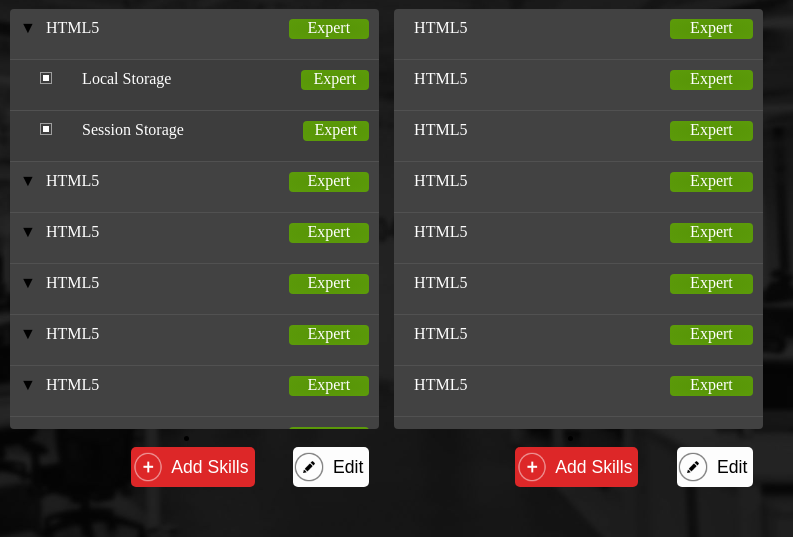
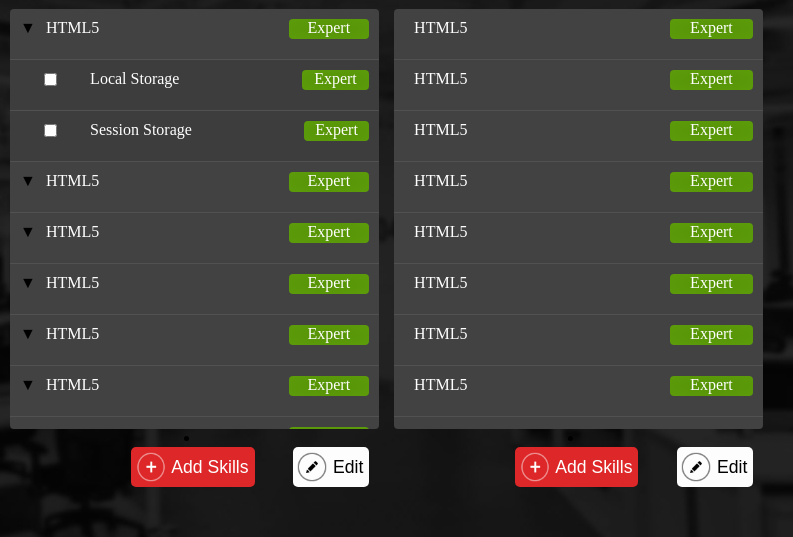
Before and after one commit to ISHU999/myworkpractice, a plain HTML site: page HTML/profile.html in a window 1280 px wide. Both pictures are taken after a click on the button "Show Dropdown". Shown: the part 186-723 px from the top of the page, 389-1182 px from the left. Drawn offline with Linux system fonts and the light colour scheme.

Commit message:
buttons updated

```diff
--- a/CSS/global.css
+++ b/CSS/global.css
@@ -13,11 +13,12 @@ header{
 	 background-image: -moz-linear-gradient( 90deg, rgb(238,238,238) 0%, rgb(255,255,255) 100%);
      background-image: -webkit-linear-gradient( 90deg, rgb(238,238,238) 0%, rgb(255,255,255) 100%);
      background-image: -ms-linear-gradient( 90deg, rgb(238,238,238) 0%, rgb(255,255,255) 100%);
+}
 
+.self{
+	display: block;
+}
 
-
-
-}
 .logo{
 	/*border:2px solid green;*/
 	left: 0;
--- a/CSS/profile.css
+++ b/CSS/profile.css
@@ -152,11 +152,10 @@ border-radius: 5px;
   color: white;
   background-image: url("../images/addsymbol.png");
   background-color: #dd2728;
-  background-position: 2% 50%;
+  background-position: 5% 50%;
   background-repeat: no-repeat;
   background-size: 30px 30px;
   padding-left: 40px;
-  /*border-radius: 5px;*/
   text-align: center;
   font-size: 1.1em;
 
@@ -166,11 +165,10 @@ border-radius: 5px;
   color: black;
   background-image: url("../images/editsymbol.png");
   background-color: #fdfdfd;
-  background-position: 2% 50%;
+  background-position: 8% 50%;
   background-repeat: no-repeat;
   background-size: 30px 30px;
   padding-left: 40px;
-  /*border-radius: 5px;*/
   text-align: center;
   font-size: 1.1em;
 
--- a/HTML/profile.html
+++ b/HTML/profile.html
@@ -65,16 +65,12 @@
 
 								<div class="sub-list-group">
 									<div class="sub-list-element">
-										<div class="sub-skill-check">
-											<img src="../images/radio_on.png" alt="">
-										</div>
+										<span class="sub-skill-check"><input type="checkbox" name=""></span>
 										<div class="sub-skill-items sub-skill-item">Local Storage</div>
 										<div class="sub-skill-items sub-skill-star">Expert</div>
 									</div>
 									<div class="sub-list-element">
-										<div class="sub-skill-check">
-											<img src="../images/radio_on.png" alt="">
-										</div>
+										<span class="sub-skill-check"><input type="checkbox" name=""></span>
 										<div class="sub-skill-items sub-skill-item">Session Storage</div>
 										<div class="sub-skill-items sub-skill-star">Expert</div>
 									</div>
@@ -89,16 +85,12 @@
 								</div>
 								<div class="sub-list-group">
 									<div class="sub-list-element">
-										<div class="sub-skill-check">
-											<img src="../images/radio_on.png" alt="">
-										</div>
+										<span class="sub-skill-check"><input type="checkbox" name=""></span>
 										<div class="sub-skill-items sub-skill-item">Local Storage</div>
 										<div class="sub-skill-items sub-skill-star">Expert</div>
 									</div>
 									<div class="sub-list-element">
-										<div class="sub-skill-check">
-											<img src="../images/radio_on.png" alt="">
-										</div>
+										<span class="sub-skill-check"><input type="checkbox" name=""></span>
 										<div class="sub-skill-items sub-skill-item">Session Storage</div>
 										<div class="sub-skill-items sub-skill-star">Expert</div>
 									</div>
```
Also changed, not shown: images/editsymbol1.jpg (deleted).
